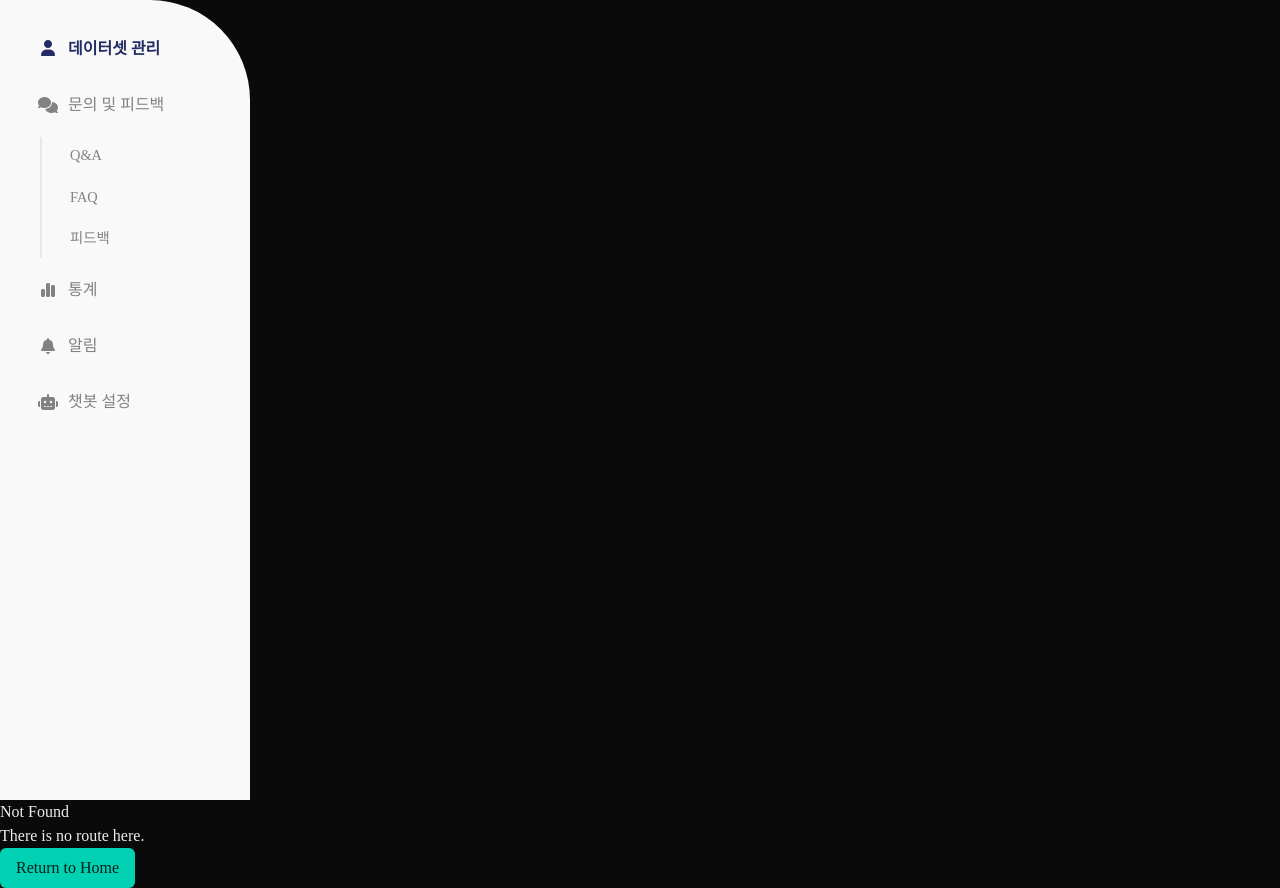
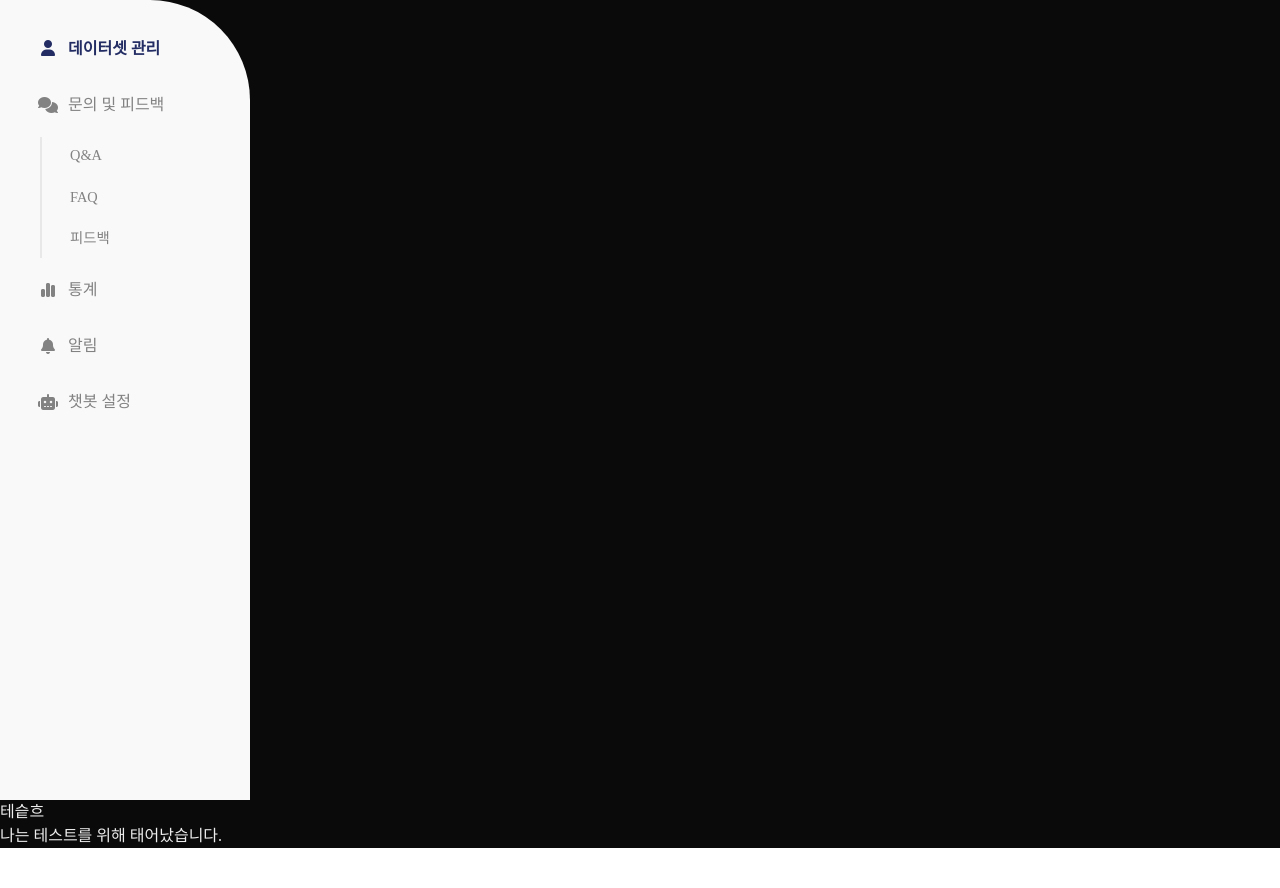
Before and after one commit to FourkaChip/Arah_FE, a Next.js app: page /sample in a window 1280 px wide. Before the commit this address had no page. After the commit the page ends 848 px from the top, so only its background shows below. Built offline with nearby package versions, Linux system fonts and the light colour scheme.

Commit message:
add: 테스트용 샘플 페이지 추가

```diff
--- /dev/null
+++ b/src/app/sample/page.tsx
@@ -0,0 +1,12 @@
+import React from 'react';
+
+const SamplePage = () => {
+  return (
+    <div>
+      <h1>테슽흐</h1>
+      <p>나는 테스트를 위해 태어났습니다.</p>
+    </div>
+  );
+};
+
+export default SamplePage;
```
